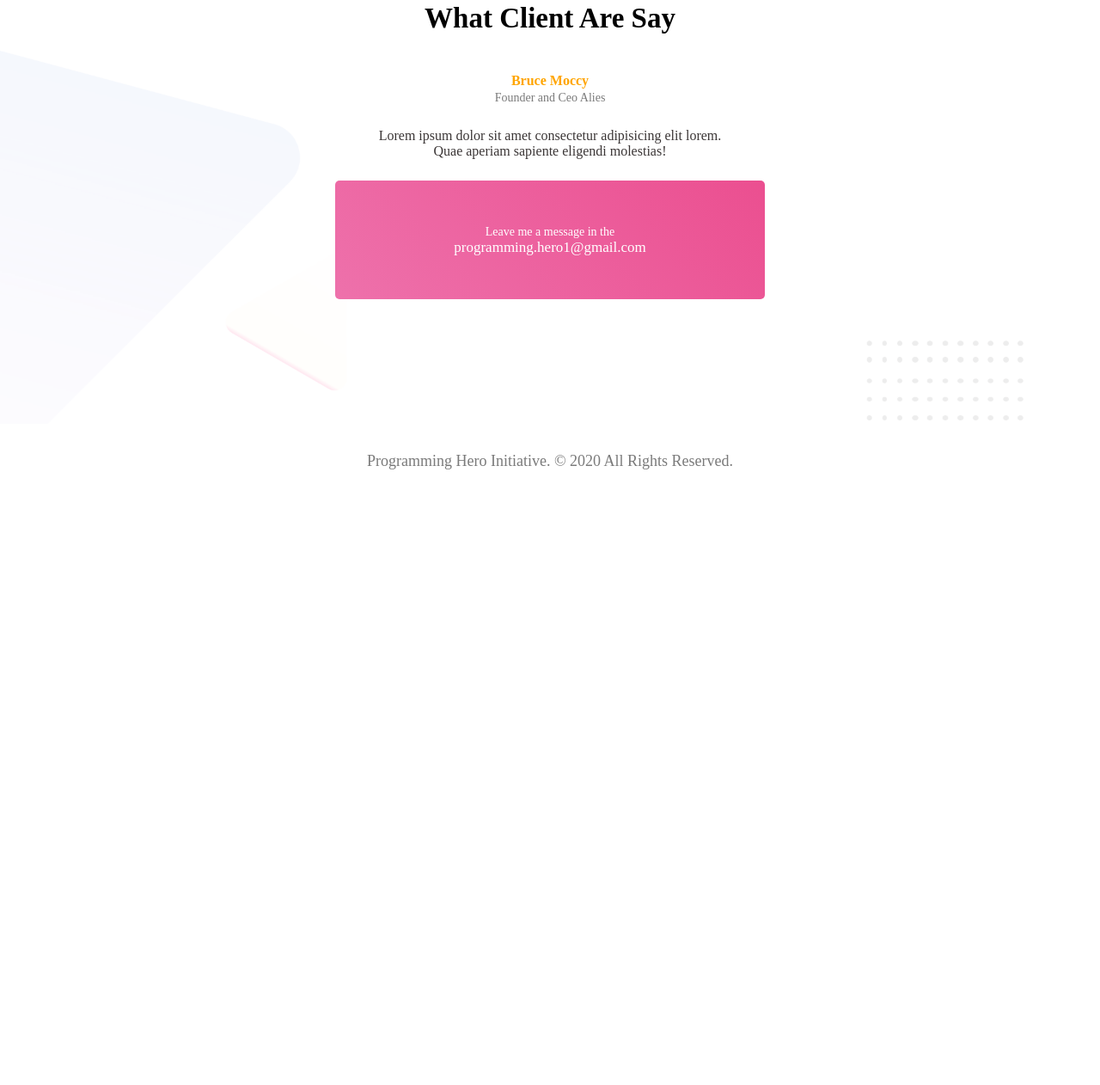
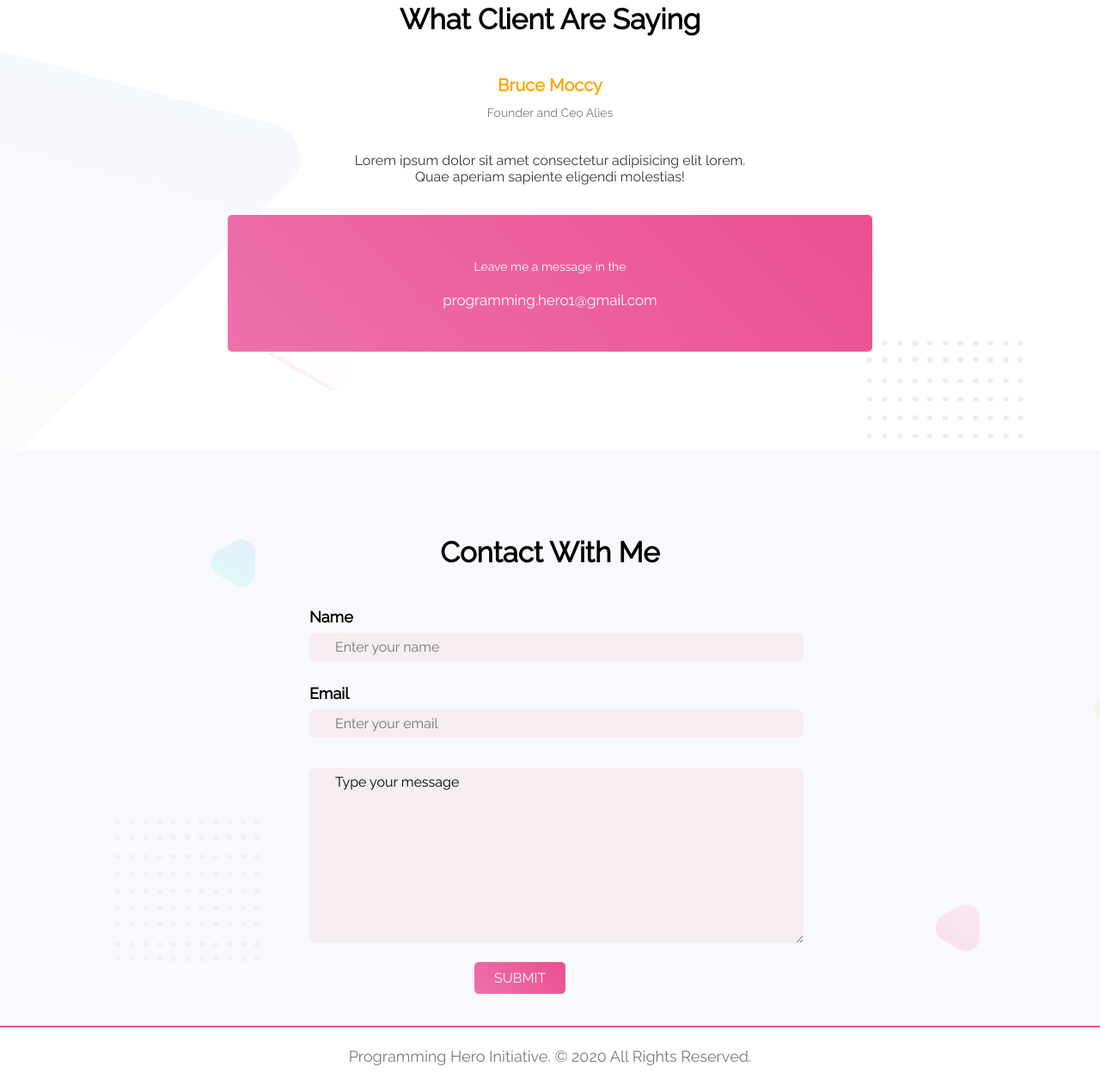
Before and after one commit to JannatulFerdous25/personal-website, a plain HTML site: page index.html in a window 1280 px wide. Shown: the part 1887-3149 px from the top of the page at 86% size. Before the commit the page ends 2467 px from the top, so only its background shows below. Drawn offline with Linux system fonts and the light colour scheme.

Commit message:
section added

```diff
--- a/index.html
+++ b/index.html
@@ -4,9 +4,11 @@
     <meta charset="UTF-8">
     <meta name="viewport" content="width=device-width, initial-scale=1.0">
     <title>Web Portfolio</title>
+    <link href="https://fonts.googleapis.com/css2?family=Raleway&display=swap" rel="stylesheet">
     <link rel="stylesheet" href="style.css">
 </head>
 <body>
+    <!--header-->
     <section class="top-banner">
         <div class="container">
             <div class="half-width">
@@ -25,12 +27,14 @@
         </div>
     </section>
 
+   <!--biography-->
+
     <section class="biography-section">
         <div class="container">
             <div class="half-width">
                 <img src="images/peter_dream.png" alt="">
             </div>
-            <div class="half-width-bio">
+            <div class="half-width half-width-bio">
                 <div class="resume">
                     <h2>Biography</h2>
                     <p class="description">Become a world class professional web developer</p>
@@ -39,10 +43,13 @@
                 </div>
             </div>
         </div>
-    </section>
+    </div>
+      </section>
+
+    <!--work section-->
+
     <section class="work-section">
-
-            <div class="container">
+             <div class="container">
                 <h2 class="work-head">My Latest Work</h2>
                 <div class="work-image">
                     <img src="images/work-1.png" alt="">
@@ -52,18 +59,36 @@
             </div>
     </section>
 
+    <!--client section-->
+
     <section class="client-section">
         <div class="container client">
-            <h2 class="work-head">What Client Are Say</h2>
+            <h2 class="work-head">What Client Are Saying</h2>
             <h4>Bruce Moccy</h4>
             <p class="para">Founder and Ceo Alies</p>
             <p class="client-p">Lorem ipsum dolor sit amet consectetur adipisicing elit lorem.</br> Quae aperiam sapiente eligendi molestias!</p>
-            <div class="pink">
-                <span>Leave me a message in the</span>
+           <div class="pink">
+             <span>Leave me a message in the</span>
                 <a target="_blank" class="button" href="https://bangla2.programming-hero.com/">programming.hero1@gmail.com</a>
             </div>
         </div>
     </section>
+    <!--contact section-->
+
+    <section class="contact-section">
+    <div class="container">
+                    <h2 class="work-head">Contact With Me</h2>
+                    <div class="contact">
+                        <label for="">Name</label></br>
+                        <input type="text" placeholder="Enter your name"><br></br>
+                        <label for="">Email</label><br>
+                        <input type="email" placeholder="Enter your email"></br></br>
+                        <textarea name="" id="" cols="30" rows="10">Type your message</textarea></br>
+                        <a target="_blank" href="https://jannatulferdous25.github.io/web-portfolio/index.html" class="link submit">SUBMIT</a>
+                    </div>
+                </div>
+    </section>
+
     <footer>
         <p class="para">Programming Hero Initiative. &copy; 2020 All Rights Reserved.</p>
     </footer>
--- a/style.css
+++ b/style.css
@@ -1,6 +1,7 @@
 *{
     margin: 0;
     padding: 0;
+    font-family: 'Raleway', sans-serif;
 }
 img{
     width:100%;
@@ -36,7 +37,7 @@ section{
     font-style: italic;
 }
 .details{
-margin-top: 50px;
+    margin-top: 50px;
 }
 .details h1{
     font-size: 50px;
@@ -47,8 +48,8 @@ margin-top: 50px;
     margin-top:30px;
     line-height: 1.5;
     font-size: 18px;
-color:#7A7A7A;
-text-align: justify;
+    color:#7A7A7A;
+    text-align: justify;
 }
  .link{
     background-image: linear-gradient(45deg, #ee71ab, #eb4F90);
@@ -59,7 +60,8 @@ text-align: justify;
     border-radius: 5px;
     position: absolute;
 }
-/*....section two....*/
+
+/*....biography section....*/
 .half-width-bio{
     float:right;
     width:50%;
@@ -78,7 +80,7 @@ text-align: justify;
     background-size: cover;
 
 }
-
+/*....work section....*/
 .work-section{
     height:430px;
 }
@@ -95,14 +97,15 @@ text-align: justify;
 .work-image img:first-child{
     margin-left: none;
 }
+/*....client section....*/
 .client-section{
     background-image: url('images/footer-bg.png');
     background-repeat: no-repeat;
     background-size: cover;
-    height: 470px;
+
 }
 .client{
-    width:500px;
+    width:750px;
     margin: 0 auto;
 
 }
@@ -110,35 +113,81 @@ text-align: justify;
     color: #7a7a7a;
     text-align: center;
     font-size: 14px;
-    margin-top: 0;
+    margin-top: 10px;
 }
 .client-p{
     text-align: center;
-    margin: 25px 0;
+    margin: 35px 0;
     color: rgb(59, 54, 54);
 }
 .client h4{
     text-align: center;
-    font-size: 16px;
+    font-size: 20px;
     color:orange;
 }
 .pink{
     background-image: linear-gradient(45deg, #ee71ab, #eb4F90);
     color:#fff;
-    padding: 50px 70px;
+    padding: 50px 100px;
     text-align: center;
     border-radius: 5px;
+
 }
 .pink .button{
     text-decoration: none;
     color:#fff;
     font-size: 17px;
+    margin-top: 20px;
+    display: block;
 }
 .pink span{
     margin-bottom: 20px;
     font-size: 14px;
 }
+/*....contact section....*/
+.contact-section{
+    background-image: url('images/biography-bg.png');
+    background-repeat: no-repeat;
+    background-size: cover;
+    height:550px;
+}
+.contact{
+    width: 70%;
+    margin:0 auto;
+    margin-right: 70px;
+  }
+
+  .contact input[type="text"],
+  .contact input[type="email"],
+  .contact textarea {
+    padding: 7px 30px;
+    margin: .5rem 0;
+    background: #f5edf2;
+    border-radius: .5rem;
+    font-size: 16px;
+    border: none;
+    color: rgb(0, 0, 0);
+    width: 70%;
+  }
+  .contact label{
+      font-size: 18px;
+      font-weight: bold;
+  }
+ .submit{
+     display: inline-block;
+     margin: 10px auto;
+     margin-left: 15%;
+ }
+:focus{
+    outline: none;
+}
+
+/*....footer section....*/
+footer{
+    border-top: 2px solid #eb4F90;;
+}
 footer .para{
     text-align: center;
-    padding-bottom: 30px;
+    padding: 20px 0;
+    margin: 0 auto;
 }
```
